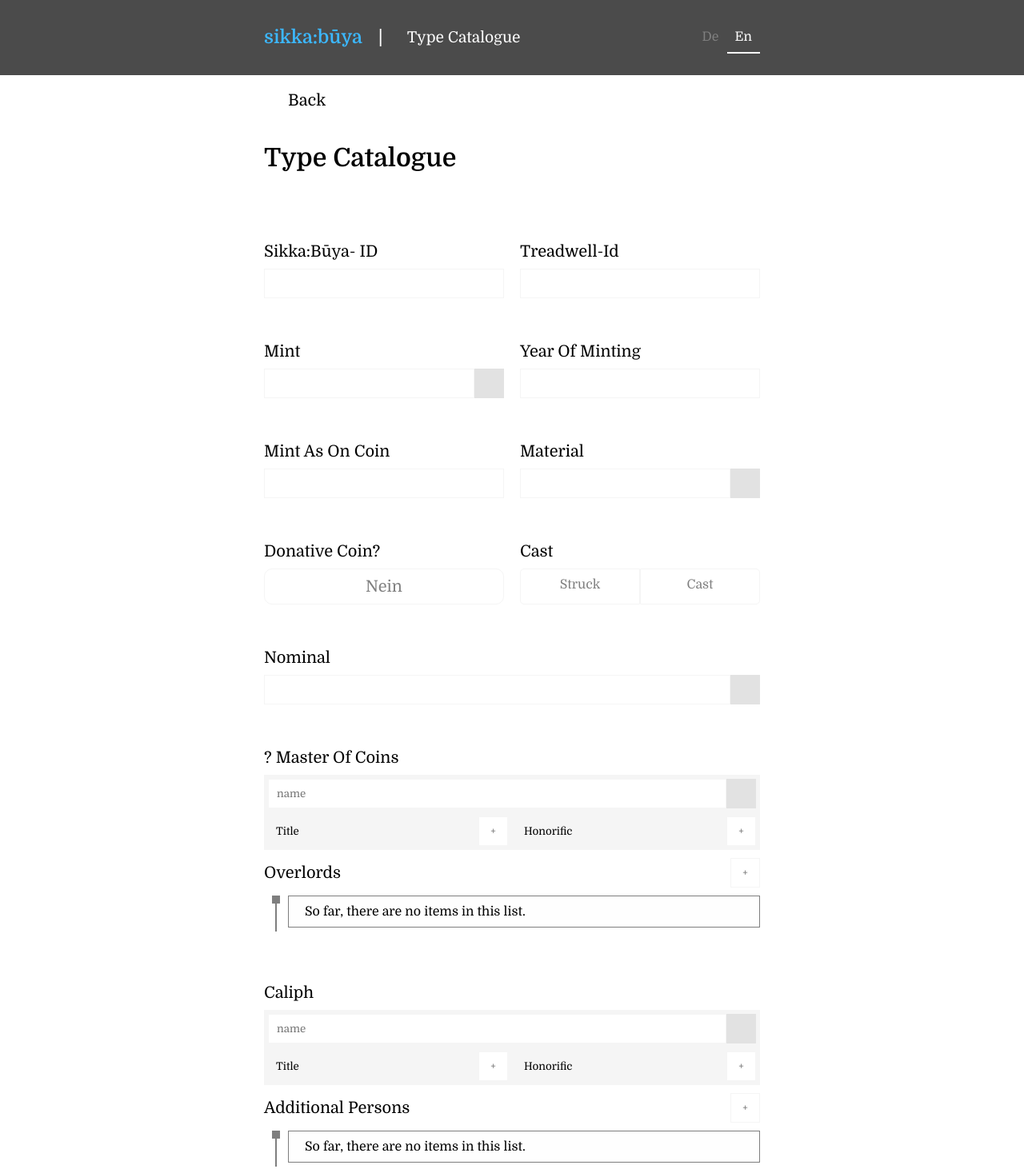
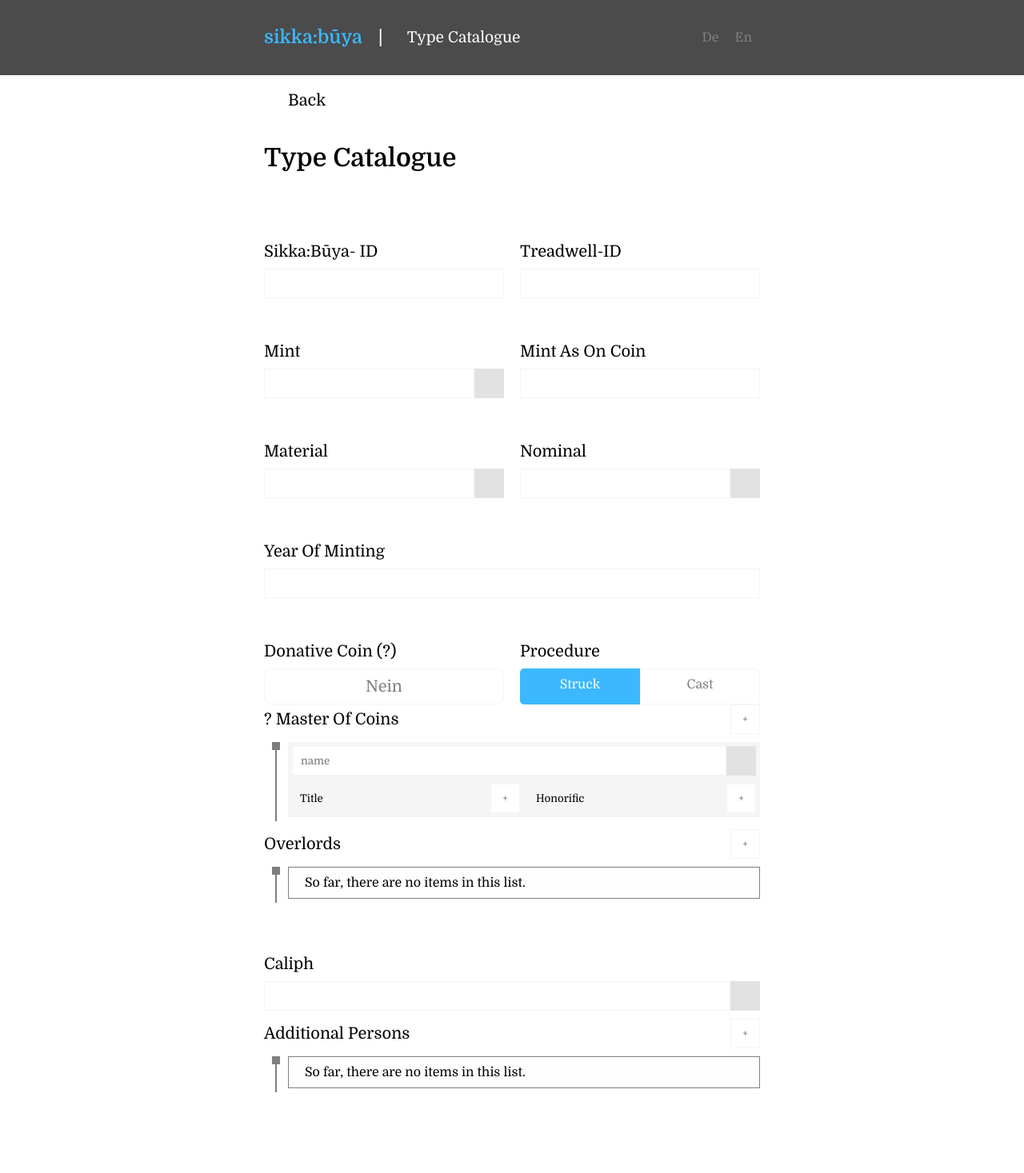
Before and after one commit to Severino/numis-catalog-frontend, a Vue app: page /type/create in a window 1280 px wide. Shown: the top 1467 px of the page at 80% size. Built offline with nearby package versions, Linux system fonts and the light colour scheme; some icons are missing.

Commit message:
Progressed with type form.

```diff
--- a/src/components/forms/ButtonGroup.vue
+++ b/src/components/forms/ButtonGroup.vue
@@ -5,7 +5,13 @@
       v-bind:key="option"
       class="radio-button"
     >
-      <input type="radio" :checked="(active == option)" :name="id" :id="option" @change="change" />
+      <input
+        type="radio"
+        :checked="active == option"
+        :name="id"
+        :id="option"
+        @change="change"
+      />
       <label :for="option" tabindex="0"
         ><span>{{ labels[idx] }}</span></label
       >
@@ -13,14 +19,18 @@
   </Row>
 </template>
 
-
 <script>
 import Row from "../layout/Row.vue";
 export default {
   components: { Row },
   name: "ButtonGroup",
   props: {
-    active : String,
+    selected: {
+      type: Number,
+      validator: function(value) {
+        return parseFloat(value % 1) === 0;
+      },
+    },
     id: {
       type: String,
       required: true,
@@ -34,10 +44,25 @@ export default {
       required: true,
     },
   },
+  data: function() {
+    return {
+      active: null,
+    };
+  },
+  mounted() {
+    if (
+      this.selected != null &&
+      this.selected >= -1 &&
+      this.selected <= this.options.length
+    ) {
+      if (this.selected == -1) this.selected = this.options.length - 1;
+      this.active = this.options[this.selected];
+    }
+  },
   methods: {
-    change: function (event) {
-      this.$emit("change", event)
-    }
+    change: function(event) {
+      this.$emit("change", event);
+    },
   },
 };
 </script>
@@ -62,8 +87,8 @@ export default {
 //   box-sizing: border-box;
 // }
 
-label{
-   margin: 0;
+label {
+  margin: 0;
   font-size: 1rem;
   text-align: center;
 }
--- a/src/components/forms/Checkbox.vue
+++ b/src/components/forms/Checkbox.vue
@@ -4,8 +4,8 @@
       type="checkbox"
       :name="id"
       :id="id"
-      :checked="checked"
-      @input="checked = $event.target.checked"
+      :checked="value"
+      @input="input"
     />
     <label :for="id" tabindex="0">
       <span>{{ text }}</span></label
@@ -21,13 +21,21 @@ export default {
       type: String,
       required: true,
     },
-  },
-  data: function () {
-    return { checked: false };
+    value: {
+      type: Boolean,
+      required:true
+    }
   },
   computed: {
-    text: function () {
-      return this.$data.checked ? "Ja" : "Nein";
+    text: function() {
+      console.log(this.value)
+      return this.value === true? "Ja" : "Nein";
+    },
+  },
+  methods: {
+    input: function(event) {
+      const checked = event.target.checked;
+      this.$emit("input", checked);
     },
   },
 };
--- a/src/components/page/CreateTypePage.vue
+++ b/src/components/page/CreateTypePage.vue
@@ -7,7 +7,7 @@
         <input />
       </LabeledInputContainer>
 
-      <LabeledInputContainer label="Treadwell-Id">
+      <LabeledInputContainer :label="$tc('property.treadwell_id')">
         <input />
       </LabeledInputContainer>
     </Row>
@@ -17,48 +17,47 @@
         <DataSelectField table="Mint" attribute="name"></DataSelectField>
       </LabeledInputContainer>
 
+      <LabeledInputContainer :label="$t('property.mint_as_on_coin')">
+        <input />
+      </LabeledInputContainer>
+    </Row>
+    <Row>
+      <LabeledInputContainer :label="$tc('property.material')">
+        <DataSelectField table="Material" attribute="name"></DataSelectField>
+      </LabeledInputContainer>
+      <LabeledInputContainer :label="$tc('property.nominal')">
+        <DataSelectField table="Nominal" attribute="name"></DataSelectField>
+      </LabeledInputContainer>
+    </Row>
+    <Row>
       <LabeledInputContainer :label="$t('property.mint_year')">
         <RestrictedInputField pattern="^-?[0-9x]{0,3}$" />
       </LabeledInputContainer>
     </Row>
+
     <Row>
-      <LabeledInputContainer :label="$t('property.mint_as_on_coin')">
-        <input />
+      <LabeledInputContainer :label="$tc('property.donativ') + ' (?)'">
+        <Checkbox id="donativ" v-model="value"  />
       </LabeledInputContainer>
 
-      <LabeledInputContainer :label="$tc('property.material')">
-        <DataSelectField table="Material" attribute="name"></DataSelectField>
-      </LabeledInputContainer>
-    </Row>
-
-    <Row>
-      <LabeledInputContainer :label="$tc('property.donativ')">
-        <Checkbox id="donativ" />
-      </LabeledInputContainer>
-
-      <LabeledInputContainer :label="$tc('property.procedures.cast')">
+      <LabeledInputContainer :label="$tc('property.procedure')">
         <ButtonGroup
           id="production"
           :labels="productionLabels"
           :options="productionOptions"
+          :selected="0"
         ></ButtonGroup>
       </LabeledInputContainer>
     </Row>
 
-    <Row>
-      <LabeledInputContainer :label="$tc('property.nominal')">
-        <DataSelectField
-          table="Nominal"
-          attribute="name"
-        ></DataSelectField> </LabeledInputContainer
-    ></Row>
-
-    <LabeledInputContainer :label="$t('property.coin_master')">
+    <List v-on:add="addCoinMaster" :title="$t('property.coin_master')">
       <TitledPersonSelect
+        v-for="coin_master in coinMasters"
         table="MasterOfCoins"
         attribute="name"
+        :key="coin_master.id"
       ></TitledPersonSelect>
-    </LabeledInputContainer>
+    </List>
 
     <List
       v-on:add="addOberherr"
@@ -80,7 +79,7 @@
     </List>
 
     <LabeledInputContainer :label="$t('property.caliph')">
-      <TitledPersonSelect />
+      <data-select-field />
     </LabeledInputContainer>
     <List
       :title="$t('property.additional_persons')"
@@ -97,7 +96,7 @@
         v-on:remove="removeOtherPerson"
         :object="other"
       >
-        <DataSelectField />
+        <DataSelectField table="person" attribute="name" />
       </ListItem>
     </List>
 
@@ -118,6 +117,24 @@
         @change="backChanged"
       />
     </Section>
+
+    <Row>
+      <LabeledInputContainer :label="$t('property.cursive_script') + ' (?)'">
+        <Checkbox :checked="hasCursiveScript" @input="cursiveChanged" />
+      </LabeledInputContainer>
+
+      <LabeledInputContainer :label="$tc('property.isolated_character', 2)">
+        <input type="text" v-model="isolatedCharacater" />
+      </LabeledInputContainer>
+    </Row>
+
+    <List :title="$tc('property.piece', 2)" @add="addPiece">
+      <ListItem v-for="piece in pieces" :key="'pieces-' + piece.id">
+        <input type="text" name="" id="" />
+      </ListItem>
+    </List>
+
+    <LabeledInputContainer />
   </div>
 </template>
 
@@ -151,12 +168,16 @@ export default {
     CoinSideField,
     BackHeader,
   },
-  data: function () {
-    return {
-      productionLabels: [
+  computed: {
+    productionLabels: function() {
+      return [
         this.$t("property.procedures.pressed"),
         this.$t("property.procedures.cast"),
-      ],
+      ];
+    },
+  },
+  data: function() {
+    return {
       productionOptions: ["pressed", "cast"],
       front: {
         fieldText: "",
@@ -166,53 +187,77 @@ export default {
         fieldText: "",
         umschriften: [],
       },
+      isolierteBuchstaben: "",
+      cursiveScript: false,
+      donativ: false,
       oberherren: [],
       oberherrenId: 0,
       otherPersons: [],
       otherPersonsId: 0,
+      coinMasters: [{ id: 0, name: "", titles: [], honorifics: [] }],
+      coinMastersId: 1,
+      pieces: [],
+      piecesId: 0,
+      literatureText: "",
     };
   },
   methods: {
-    frontChanged: function (coinSideObject) {
+    frontChanged: function(coinSideObject) {
       this.front = coinSideObject;
     },
-    backChanged: function (coinSideObject) {
+    backChanged: function(coinSideObject) {
       this.back = coinSideObject;
     },
-    addUmschrift: function () {
+    cursiveChanged: function(value) {
+      console.log(value)
+      this.hasCursiveScript = value;
+    },
+    addPiece: function() {
+      this.pieces.push({
+        id: this.piecesId++,
+        text: "",
+      });
+    },
+    addCoinMaster: function() {
+      this.coinMasters.push({
+        id: this.coinMastersId++,
+        text: "",
+      });
+    },
+    addUmschrift: function() {
       this.umschriften.push({
         id: this.umschriftId++,
         text: "",
       });
     },
-    addOberherr: function () {
+    addOberherr: function() {
       this.oberherren.push({
         id: this.oberherrenId++,
         text: "",
       });
     },
-    addOtherPerson: function () {
+    addOtherPerson: function() {
       this.otherPersons.push({
         id: this.otherPersonsId++,
         name: "",
         role: "",
       });
     },
-    removeUmschrift: function (item) {
+    removeUmschrift: function(item) {
       console.log(item);
       const idx = this.$data.umschriften.indexOf(item);
       if (idx != -1) {
         this.oberherren.splice(idx, 1);
       }
     },
-    removeOberherr: function (item) {
+    removeOberherr: function(item) {
       console.log(item);
       const idx = this.$data.oberherren.indexOf(item);
       if (idx != -1) {
         this.oberherren.splice(idx, 1);
       }
     },
-    removeOtherPerson: function (item) {
+    removeOtherPerson: function(item) {
       console.log(item);
       const idx = this.$data.otherPersons.indexOf(item);
       if (idx != -1) {
@@ -234,7 +279,7 @@ label {
 .types-page {
   margin-bottom: 50vh;
 
-  >h3 {
+  > h3 {
     font-size: 2rem;
     font-weight: bold;
   }
--- a/src/i18n/de.js
+++ b/src/i18n/de.js
@@ -33,15 +33,17 @@ const property = {
     caliph:
         "Kalif",
     cursive_script:
-        "kursive Schriftart?",
+        "kursive Schriftart",
     donativ:
-        "Geschenkmünze?",
+        "Geschenkmünze",
     field_text:
         "Feld",
     frontside:
         "Avers",
     honorific:
         "Ehrenname | Ehrennamen",
+    isolated_character:
+        "isolierter Buchstabe | isolierte Buchstaben",
     material:
         "Material | Materialien",
     mint_year:
@@ -56,6 +58,8 @@ const property = {
         "Oberherr | Oberherren",
     person:
         "Person | Personen",
+    piece:
+        "Exemplar | Exemplare",
     procedure:
         "Herstellungsart | Herstellungsarten",
     procedures:
@@ -77,8 +81,8 @@ const property = {
     title:
         "Titel",
     type_id:
-        "sikka:būya- ID | sikka:būya-IDs",
-    treadwill_id:
+        "sikka:būya-ID | sikka:būya-IDs",
+    treadwell_id:
         "Treadwell-ID | Treadwell-IDs",
     varieties:
         "Varianten"
--- a/src/i18n/en.js
+++ b/src/i18n/en.js
@@ -35,13 +35,15 @@ const property = {
     cursive_script:
         "cursive script",
     donativ:
-        "donative coin?",
+        "donative coin",
     field_text:
         "? field text",
     frontside:
         "obverse",
     honorific:
         "honorific | honorifics",
+    isolated_character:
+        "isolated character | isolated characters",
     material:
         "material | materials",
     mint_year:
@@ -56,6 +58,8 @@ const property = {
         "overlord | overlords",
     person:
         "person | persons",
+    piece:
+        "piece  | pieces",
     procedure:
         "procedure | procedures",
     procedures:
@@ -78,7 +82,7 @@ const property = {
         "title | titles",
     type_id:
         "sikka:būya- ID | sikka:būya-IDs",
-    treadwill_id:
+    treadwell_id:
         "Treadwell-ID | Treadwell-IDs",
     varieties:
         "varieties"
```
